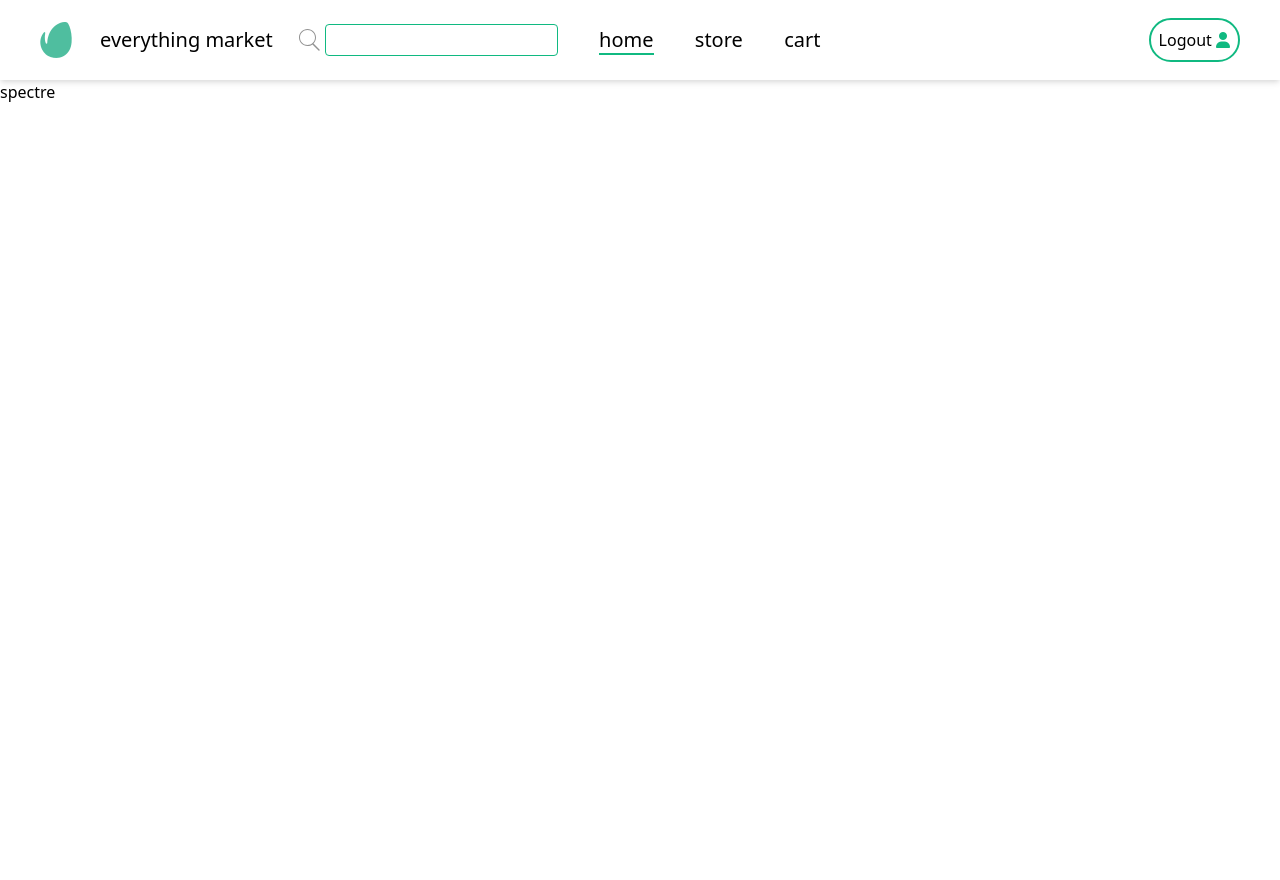
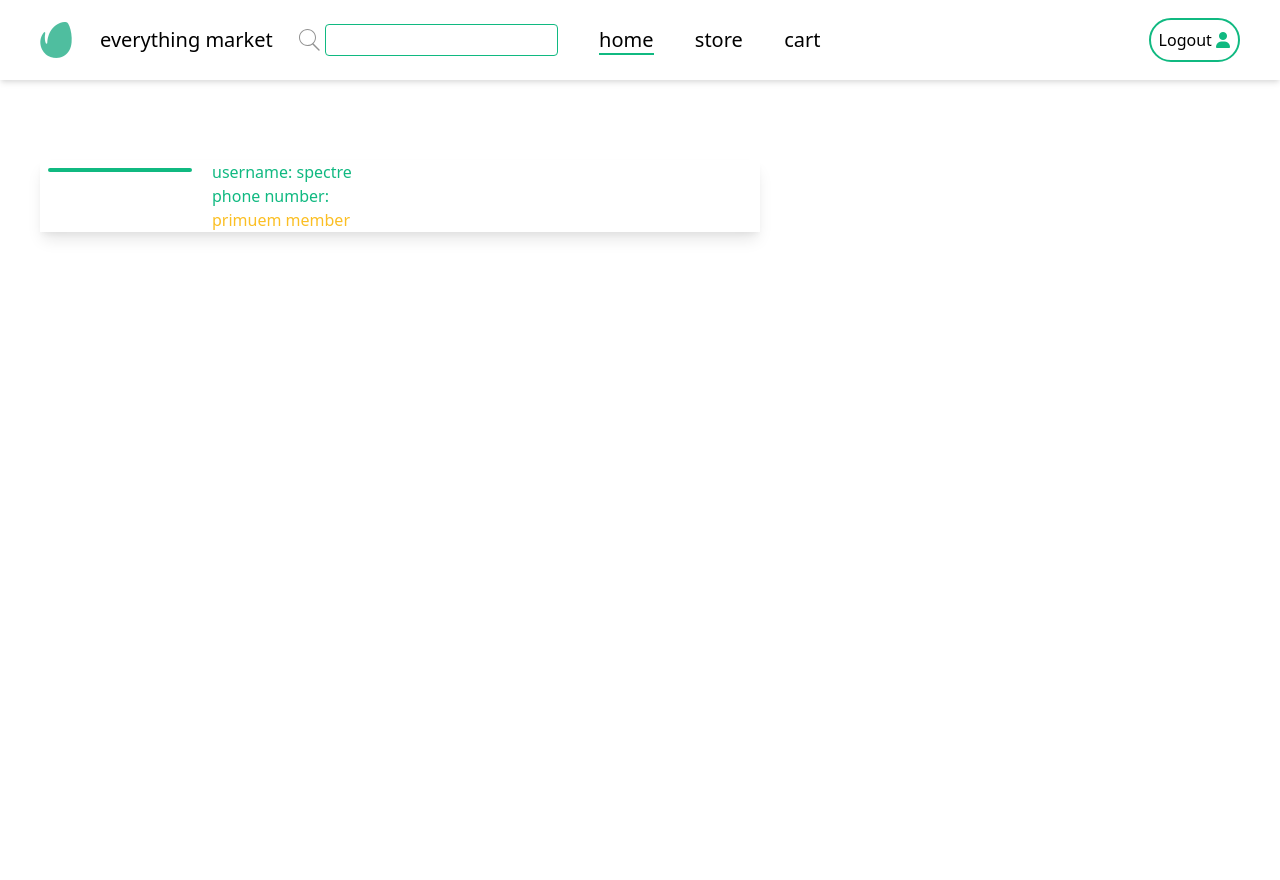
Before and after one commit to swe-musalem/e-commerce-with-django, a Django app: page /users/profile/ in a window 1280 px wide. Before the commit the page ends 102 px from the top, so only its background shows below. Run offline with Django 4.2, Linux system fonts and the light colour scheme; a user stored in the database is signed in; style sheets or scripts are compiled from the project's sources; parts of the project's set-up code (start-up, migrations or seed data) failed here and were passed over; some libraries are stand-ins or nearby versions.

Commit message:
create profile page

```diff
--- a/mysite/users/templates/users/profile.html
+++ b/mysite/users/templates/users/profile.html
@@ -1,7 +1,36 @@
 {% extends 'myapp/base.html' %}
 {% block content %}
 <!-- user object is already passed by django -->
-{{ user.username }}
+<!-- {{ user.username }} -->
 <!-- we access through user object then profile object then the value -->
-<img src="{{ user.profile.image.url }}" alt="" srcset="">
+
+
+
+<div class=" w-full sm:w-3/4 relative h-screen p-4">
+    <div class="flex flex-row shadow-lg absolute sm:left-10 sm:top-20 top-10 w-3/4">
+
+        <div class="h-full w-40">
+            <img class="rounded-full m-2 border-2 border-green-500 object-cover" src="{{ user.profile.image.url }}" alt="" srcset="">
+        </div>
+
+        <div class="flex flex-col justify-evenly pl-3 text-green-500">
+            <div>
+                <span>username: </span>{{ user.username }}
+            </div>
+            <div class="">
+                <span>phone number: </span>{{user.profile.connect_number}}
+            </div>
+
+            <div>
+                <span class="text-yellow-400">
+                    primuem member
+                </span>
+            </div>
+        </div>
+
+    </div>
+</div>
+
+
+
 {% endblock %}
```
